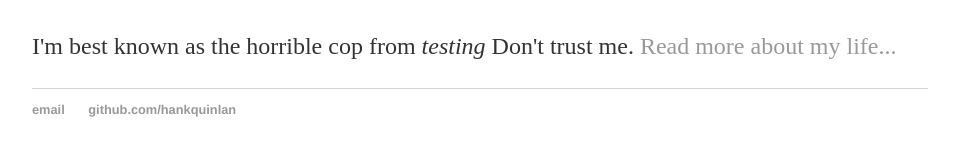
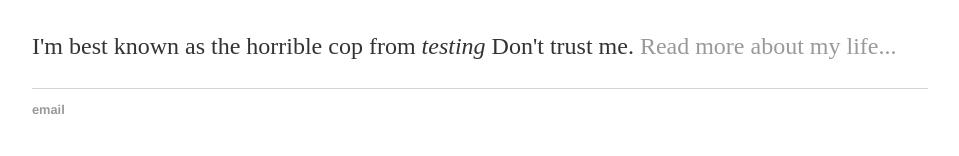
Before and after one commit to Ekove/ekove.github.io, a Jekyll site: the page built from index.html, in a window 1280 px wide. Shown: the part 167-323 px from the top of the page, without its empty margins (160-1119 px from the left). Built offline with Jekyll 4.4.1, drawn with Linux system fonts in a browser that asks for light colours.

Commit message:
Update default.html

```diff
--- a/_layouts/default.html
+++ b/_layouts/default.html
@@ -21,8 +21,7 @@
 			</div><!-- /.container -->
 			<footer>
 	    		<ul>
-	        		<li><a href="mailto:hankquinlanhub@gmail.com">email</a></li>
-	        		<li><a href="https://github.com/hankquinlan">github.com/hankquinlan</a></li>
+	        		<li><a href="mailto:njsummerg@gmail.com">email</a></li>
 				</ul>
 			</footer>
 		</body>
```
